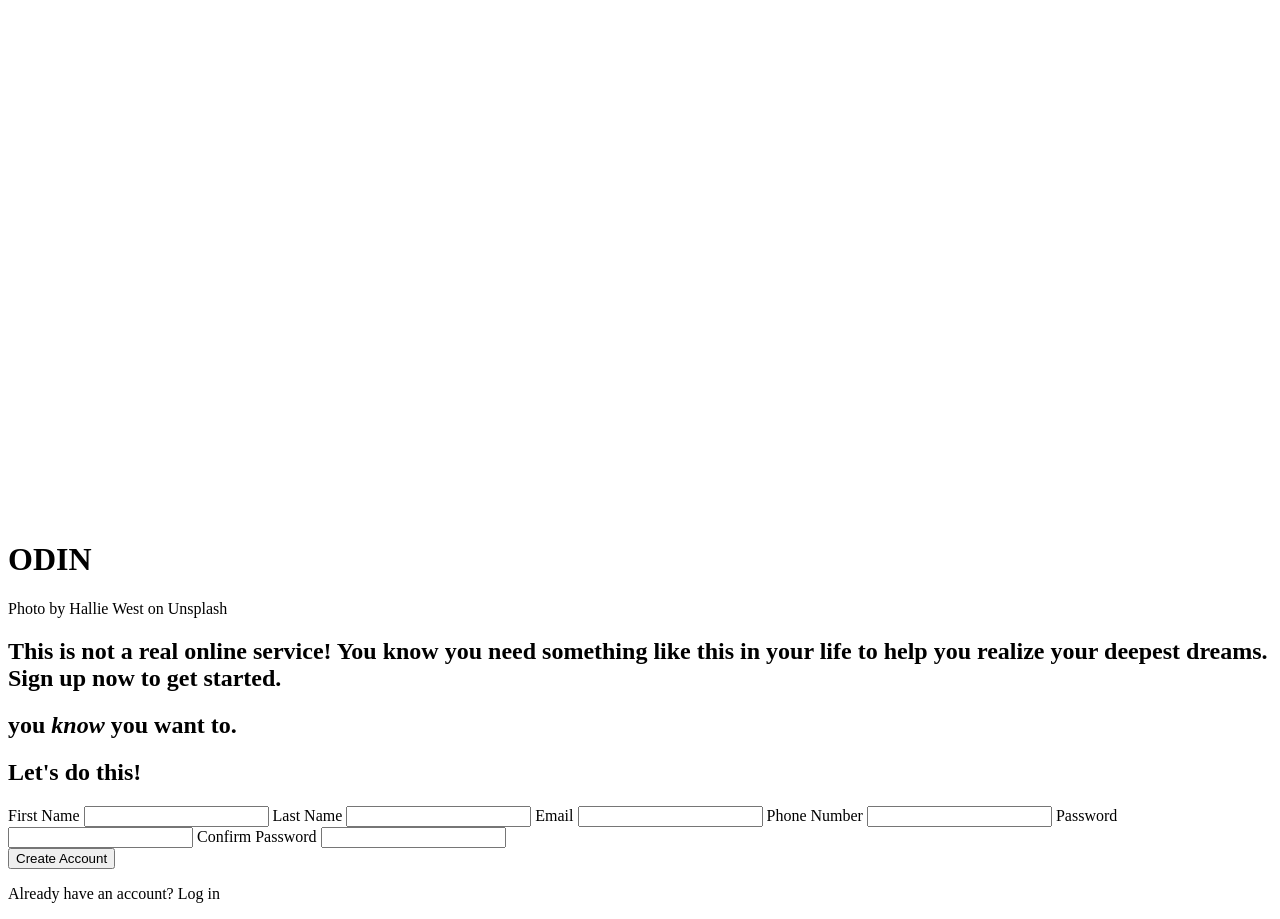
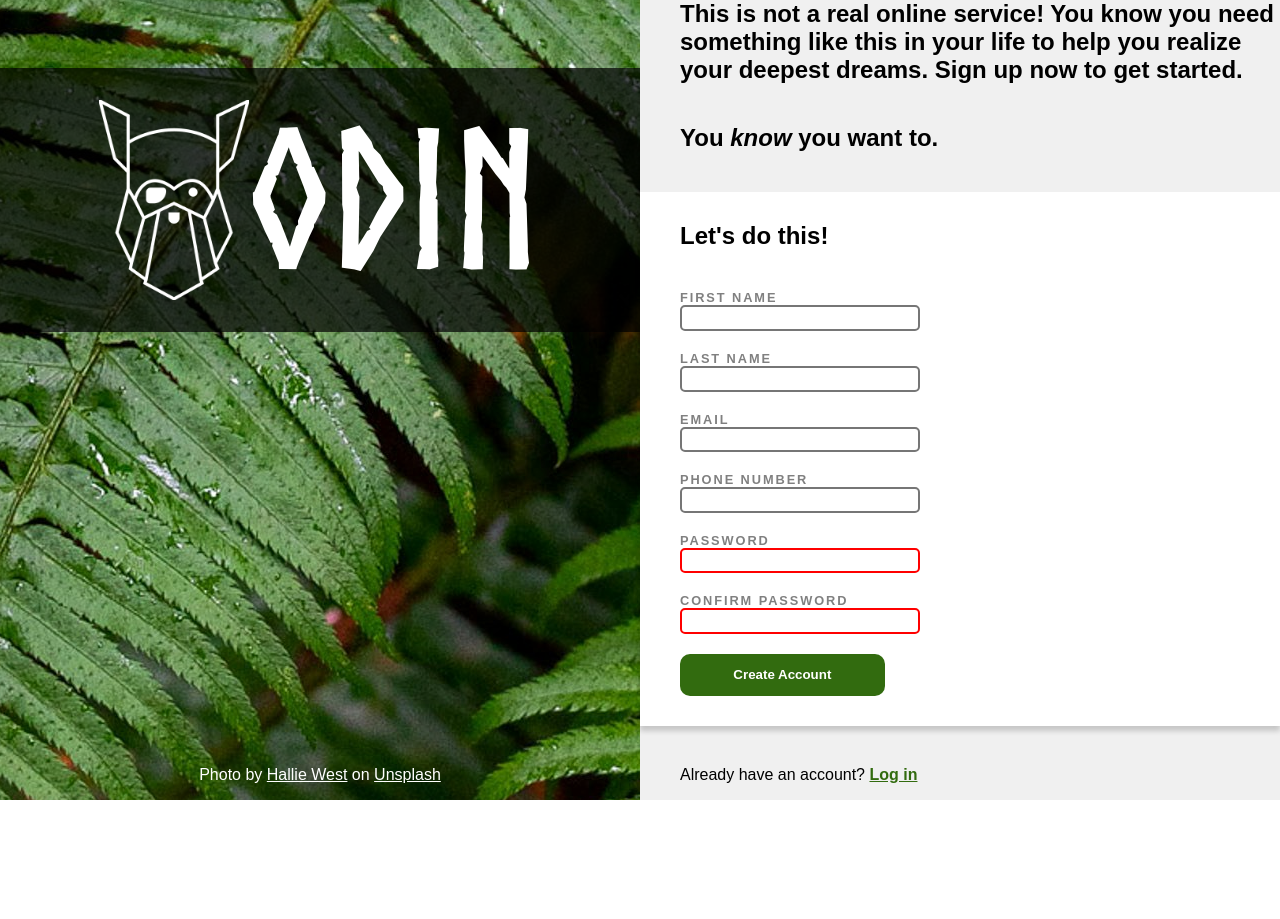
Before and after one commit to jc-cole/odin-sign-up-form, a plain HTML site: page index.html in a window 1280 px wide. After the commit the page ends 800 px from the top, so only its background shows below. Drawn offline with Linux system fonts and the light colour scheme.

Commit message:
good enough, project done

```diff
--- a/index.html
+++ b/index.html
@@ -8,11 +8,15 @@
 </head>
 <body>
     <div id="left-column-image">
+        <div id="odin-logo-flexbox">
             <div id="odin-logo-container">
                 <img src="odin-lined.png" alt="Odin logo">
                 <h1>ODIN</h1>
             </div>
+        </div>
+        <div id="footer-flexbox">
             <p id="footer"> Photo by <a>Hallie West</a> on <a>Unsplash</a></p>
+        </div>
 
     </div>
     <main>
@@ -21,32 +25,42 @@
             like this in your life to help you realize your deepest dreams.
             Sign up now to get started.
         </h2>
-        <h2> you <em>know</em> you want to. </h2>
+        <h2>You <em>know</em> you want to. </h2>
         <form action="">
+            <div id="input-field-flexbox">
+                <h2>Let's do this!</h2>
 
                 <div id="input-field-container">
-                <h2>Let's do this!</h2>
+                    <div class="input-field-group">
                         <label for="first-name">First Name</label>
-                <input type="text" name="first-name" id="first-name">
-
+                        <input type="text" name="first-name" id="first-name" required>
+                    </div>
+                    <div class="input-field-group">
                         <label for="last-name">Last Name</label>
-                <input type="text" name="last-name" id="last-name">
-
+                        <input type="text" name="last-name" id="last-name" required>
+                    </div>
+                    <div class="input-field-group">
                         <label for="email">Email</label>
-                <input type="email" name="email">
-
+                        <input type="email" name="email" required>
+                    </div>
+                    <div class="input-field-group">
                         <label for="text">Phone Number</label>
-                <input type="text" name="phone-number">
-
+                        <input type="text" name="phone-number" required>
+                    </div>
+                    <div class="input-field-group">
                         <label for="password">Password</label>
-                <input type="password" name="password">
-
+                        <input type="password" name="password" required>
+                    </div>
+                    <div class="input-field-group">
                         <label for="confirm-password">Confirm Password</label>
-                <input type="password" name="confirm-password">
+                        <input type="password" name="confirm-password" required>
+                    </div>
+                </div>
             </div>
             <button type="submit">Create Account</button>
+
+        </form>
         <p>Already have an account? <a>Log in</a></p>
-        </form>
     </main>
 </body>
 </html>
--- a/styles.css
+++ b/styles.css
@@ -0,0 +1,157 @@
+@font-face {
+    font-family: "norse";
+    src: url("Norse-Bold.otf");
+}
+
+h2 {
+    margin: 0;
+    margin-bottom: 40px;
+}
+
+* {
+    font-family: sans-serif;
+}
+
+body {
+    height: 100vh;
+    display: flex;
+    margin: 0px;
+}
+
+#left-column-image {
+    flex: 1;
+    background-image: url("background.jpg");
+    background-position: center;
+    display: flex;
+    flex-direction: column;
+}
+
+main {
+    flex: 1;
+    display: flex;
+    flex-direction: column;
+    justify-content: center;
+    background-color: rgb(240, 240, 240);
+}
+
+#odin-logo-flexbox {
+    flex: 1;
+    display: flex;
+    align-items: center;
+    justify-content: center;
+}
+
+#odin-logo-container {
+    display: flex;
+    width: 100%;
+    justify-content: center;
+    background-color: rgb(0, 0, 0, 0.7);
+    padding: 2rem;
+
+}
+
+#odin-logo-flexbox h1 {
+    font-family: "norse";
+    color: white;
+    font-size: 12rem;
+    margin: 0px;
+}
+
+#footer-flexbox {
+    display: flex;
+    flex-direction: column;
+    justify-content: end;
+    align-items: center;
+    flex: 1;
+}
+
+#footer-flexbox p {
+ color: white;
+}
+
+#footer-flexbox a {
+    text-decoration: underline;
+}
+
+form {
+    flex-basis: 25%;
+    padding: 30px 40px;
+    background-color: white;
+    box-shadow: 0px 5px 5px rgba(0, 0, 0, 0.176);
+}
+
+#input-field-flexbox {
+    flex: 1;
+    display: flex;
+    flex-wrap: wrap;
+    flex-direction: column;
+}
+
+#input-field-flexbox h2{
+    margin-bottom: 20px;
+}
+
+#input-field-container {
+    margin-right: 15%;
+    display: flex;
+    flex-wrap: wrap;
+}
+
+label {
+    text-transform: uppercase;
+    letter-spacing: 0.15em;
+    font-size: 0.8em;
+    color: grey;
+    font-weight: bold;
+}
+
+.input-field-group {
+    width: 15em;
+    display: flex;
+    flex-direction: column;
+    margin-right: 20px;
+    margin-top: 20px;
+}
+
+img {
+    max-width: 150px;
+    height: 200px;
+}
+
+main>*:not(div, form) {
+    margin-left: 40px;
+}
+
+input {
+    padding: 0.25em;
+    border-radius: 5px;
+    border-style: solid;
+}
+
+button {
+    background-color: rgb(50, 107, 15);
+    color: white;
+    padding: 1em 4em;
+    border: none;
+    border-radius: 10px;
+    margin-top: 20px;
+    font-weight: bold;
+}
+
+main a {
+    color:rgb(50, 107, 15);
+    font-weight: bold;
+    text-decoration: underline;
+}
+
+main p {
+    margin-top: 40px;
+}
+
+input:invalid[type="password"]{
+    border-color: red;
+}
+
+input:focus {
+    border-color: blue;
+}
```
Lines whose indentation alone changed are shown as unchanged.
